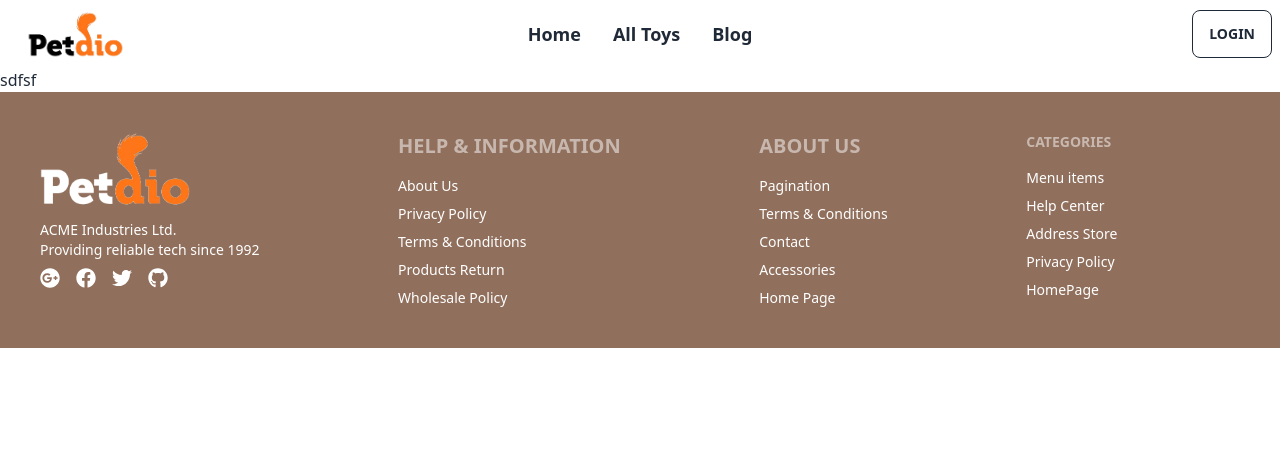
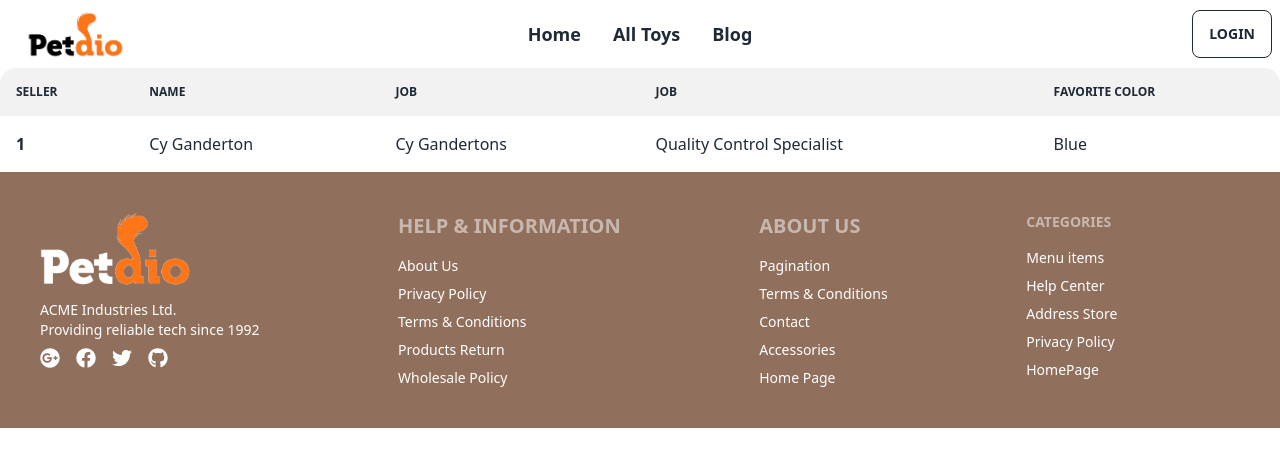
Before and after one commit to mdmorshedsagar/Toy_dogs, a React (Vite) app: page /allToys in a window 1280 px wide. Shown: the top 466 px of the page. Built offline with nearby package versions, Linux system fonts and the light colour scheme; no server answers.

Commit message:
allToys-layout-create

```diff
--- a/src/Component/Pages/AddToyes/AddToyes.jsx
+++ b/src/Component/Pages/AddToyes/AddToyes.jsx
@@ -1,11 +1,9 @@
 import { useContext } from "react";
 import { authContext } from "../../../Provider/AuthProvider";
-import Swal from 'sweetalert2'
-
-
+import Swal from "sweetalert2";
 
 const AddToyes = () => {
-  const { user} = useContext(authContext);
+  const { user } = useContext(authContext);
   const handleAddToy = (event) => {
     event.preventDefault();
 
@@ -20,55 +18,70 @@ const AddToyes = () => {
     const rating = form.rating.value;
     const quantity = form.quantity.value;
     const description = form.description.value;
-    const addToyData={
-      name,picture,seller,email,category,price,rating,quantity,description
+    const addToyData = {
+      name,
+      picture,
+      seller,
+      email,
+      category,
+      price,
+      rating,
+      quantity,
+      description,
+    };
+    console.log(addToyData);
+
+    fetch("http://localhost:5000/addToy", {
+      method: "POST",
+      headers: {
+        "content-type": "application/json",
+      },
+      body: JSON.stringify(addToyData),
+    })
+      .then((res) => res.json())
+      .then((data) => {
+        if (data.insertedId) {
+          Swal.fire({
+            title: "Success!",
+            text: "Toy Added Successfully",
+            icon: "success",
+            confirmButtonText: "Cool",
+          });
+          form.reset();
         }
-    console.log(addToyData)
 
-    fetch('http://localhost:5000/addToy', {
-      method: 'POST',
-      headers: {
-          'content-type': 'application/json'
-      },
-      body: JSON.stringify(addToyData)
-  })
-      .then(res => res.json())
-      .then(data => {
-
-          if(data.insertedId){
-            Swal.fire({
-                title: 'Success!',
-                text: 'Toy Added Successfully',
-                icon: 'success',
-                confirmButtonText: 'Cool'
-              })
-        }
-    })
-
+      });
 
   };
   return (
-    <div className="bg-[#F4F3F0] p-24">
-            <h2 className="text-4xl font-bold text-center py-4">Add a Toy</h2>
+    <div className="bg-[#F4F3F0] p-16">
+      <h2 className="text-4xl font-bold text-center pb-4">Add a Toy</h2>
       <form onSubmit={handleAddToy}>
-
         <div className="md:flex mb-8 gap-6">
           <div className="form-control md:w-1/2">
             <label className="label">
               <span className="label-text">Picture URL of the toy</span>
             </label>
             <label className="input-group">
-                            <input type="text" name="picture" placeholder="Toy picture" className="input input-bordered w-full" />
+              <input
+                type="text"
+                name="picture"
+                placeholder="Toy picture"
+                className="input input-bordered w-full"
+              />
             </label>
           </div>
           <div className="form-control md:w-1/2 ">
             <label className="label">
-                            <span className="label-text">Name</span>
+              <span className="label-text">Toy Name</span>
             </label>
             <label className="input-group">
-                            <input type="text" name="name"
-
-                            placeholder="Inter toy name" className="input input-bordered w-full" />
+              <input
+                type="text"
+                name="name"
+                placeholder="Inter toy name"
+                className="input input-bordered w-full"
+              />
             </label>
           </div>
         </div>
@@ -78,8 +91,13 @@ const AddToyes = () => {
               <span className="label-text">Seller name</span>
             </label>
             <label className="input-group">
-                            <input type="text" name="seller"
-                             defaultValue={user?.displayName}  placeholder="Seller name" className="input input-bordered w-full" />
+              <input
+                type="text"
+                name="seller"
+                defaultValue={user?.displayName}
+                placeholder="Seller name"
+                className="input input-bordered w-full"
+              />
             </label>
           </div>
           <div className="form-control md:w-1/2 ">
@@ -87,9 +105,13 @@ const AddToyes = () => {
               <span className="label-text">Seller email</span>
             </label>
             <label className="input-group">
-                            <input type="email" name="email"
+              <input
+                type="email"
+                name="email"
                 defaultValue={user?.email}
-                            placeholder="Inter toy name" className="input input-bordered w-full" />
+                placeholder="Inter toy name"
+                className="input input-bordered w-full"
+              />
             </label>
           </div>
         </div>
@@ -99,7 +121,12 @@ const AddToyes = () => {
               <span className="label-text">Sub-category</span>
             </label>
             <label className="input-group">
-                            <input type="text" name="category" placeholder="Sub-category" className="input input-bordered w-full" />
+              <input
+                type="text"
+                name="category"
+                placeholder="Sub-category"
+                className="input input-bordered w-full"
+              />
             </label>
           </div>
           <div className="form-control md:w-1/2 ">
@@ -107,7 +134,12 @@ const AddToyes = () => {
               <span className="label-text">Price</span>
             </label>
             <label className="input-group">
-                            <input type="text" name="price" placeholder="Inter toy price" className="input input-bordered w-full" />
+              <input
+                type="text"
+                name="price"
+                placeholder="Inter toy price"
+                className="input input-bordered w-full"
+              />
             </label>
           </div>
         </div>
@@ -117,7 +149,12 @@ const AddToyes = () => {
               <span className="label-text">Rating</span>
             </label>
             <label className="input-group">
-                            <input type="text" name="rating" placeholder="inter a rating" className="input input-bordered w-full" />
+              <input
+                type="text"
+                name="rating"
+                placeholder="inter a rating"
+                className="input input-bordered w-full"
+              />
             </label>
           </div>
           <div className="form-control md:w-1/2 ">
@@ -125,7 +162,12 @@ const AddToyes = () => {
               <span className="label-text">Available quantity</span>
             </label>
             <label className="input-group">
-                            <input type="text" name="quantity" placeholder="Inter toy quantity" className="input input-bordered w-full" />
+              <input
+                type="text"
+                name="quantity"
+                placeholder="Inter toy quantity"
+                className="input input-bordered w-full"
+              />
             </label>
           </div>
         </div>
@@ -135,15 +177,21 @@ const AddToyes = () => {
               <span className="label-text">Detail description</span>
             </label>
             <label className="input-group">
-                            <input type="text" name="description" placeholder="Detail description" className="input input-bordered w-full" />
+              <input
+                type="text"
+                name="description"
+                placeholder="Detail description"
+                className="input input-bordered w-full"
+              />
             </label>
           </div>
-
         </div>
 
-
-              <input type="submit" value="add a toy" className="btn w-full font-bold text-xl bg-gray-400 hover:btn-outline" />
-
+        <input
+          type="submit"
+          value="add a toy"
+          className="btn w-full font-bold text-xl bg-gray-400 hover:btn-outline"
+        />
       </form>
     </div>
   );
--- a/src/Component/Pages/AllToyes/AllToyes.jsx
+++ b/src/Component/Pages/AllToyes/AllToyes.jsx
@@ -2,9 +2,31 @@
 
 const AllToyes = () => {
     return (
-        <div>
-           sdfsf
-        </div>
+        <div className="overflow-x-auto">
+        <table className="table table-zebra w-full">
+          {/* head */}
+          <thead >
+            <tr >
+              <th>seller</th>
+              <th>Name</th>
+              <th>Job</th>
+              <th>Job</th>
+              <th>Favorite Color</th>
+            </tr>
+          </thead>
+          <tbody>
+
+            <tr>
+              <th>1</th>
+              <td>Cy Ganderton</td>
+              <td>Cy Gandertons</td>
+              <td>Quality Control Specialist</td>
+              <td>Blue</td>
+            </tr>
+
+          </tbody>
+        </table>
+      </div>
     );
 };
 
```
Lines whose indentation alone changed are shown as unchanged.
